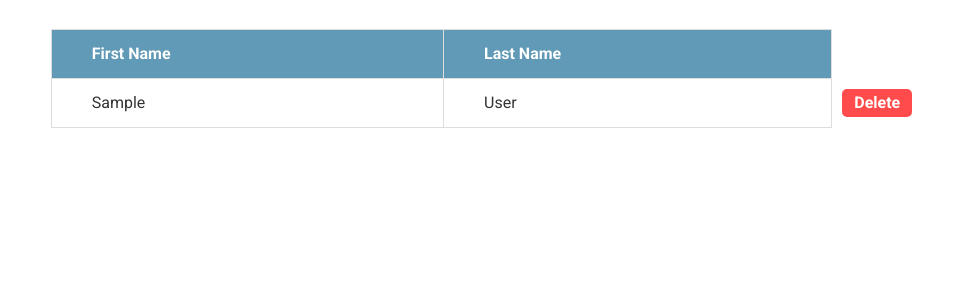
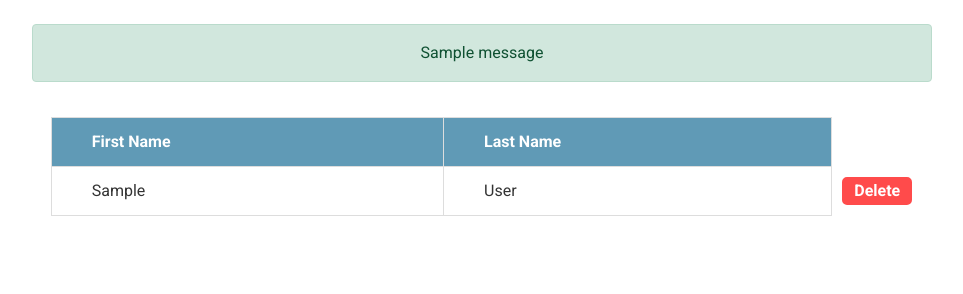
Before and after one commit to leszekgrechowicz/filmWeb, a Django app: page /persons/ in a window 1280 px wide. Shown: the part 110-404 px from the top of the page, without its empty margins (158-1121 px from the left). Run offline with Django 3.2, Linux system fonts and the light colour scheme; tables that the repository leaves empty hold one stand-in row (values such as "Sample post"); one stand-in notice (Sample message) is shown.

Commit message:
Finish delete movie/person functionality and display appopriate notifications

```diff
--- a/filmwebapp/static/css/persons.css
+++ b/filmwebapp/static/css/persons.css
@@ -37,13 +37,13 @@
 }
 
 
-.tooltip {
+.my-tooltip {
     position: relative;
     /*display: inline-block;*/
 
 }
 
-.tooltip .tooltiptext {
+.my-tooltip .my-tooltiptext {
     visibility: hidden;
     width: 120px;
     background-color: #555;
@@ -60,7 +60,7 @@
     transition: opacity 0.3s;
 }
 
-.tooltip .tooltiptext::after {
+.my-tooltip .my-tooltiptext::after {
     content: "";
     position: absolute;
     top: 100%;
@@ -71,7 +71,7 @@
     border-color: #555 transparent transparent transparent;
 }
 
-.tooltip:hover .tooltiptext {
+.my-tooltip:hover .my-tooltiptext {
     visibility: visible;
     opacity: 1;
 }
--- a/filmwebapp/static/css/styles.css
+++ b/filmwebapp/static/css/styles.css
@@ -63,3 +63,12 @@ body {
 .div_del_bttn {
     margin-top: 65px;
 }
+
+.alert {
+    margin: 30px auto 10px;
+    text-align: center;
+    display: flex;
+    justify-content: center;
+    max-width: 900px;
+
+}
--- a/filmwebapp/templates/base.html
+++ b/filmwebapp/templates/base.html
@@ -3,7 +3,8 @@
 <head>
     {% load static %}
     <meta charset="UTF-8">
-
+    <link href="https://cdn.jsdelivr.net/npm/bootstrap@5.1.1/dist/css/bootstrap.min.css" rel="stylesheet"
+          integrity="sha384-F3w7mX95PdgyTmZZMECAngseQB83DfGTowi0iMjiWaeVhAn4FJkqJByhZMI3AhiU" crossorigin="anonymous">
 
     <link rel="preconnect" href="https://fonts.googleapis.com">
     <link rel="preconnect" href="https://fonts.gstatic.com" crossorigin>
@@ -30,6 +31,7 @@
     </div>
 </header>
 <body>
+
 {% block content %}
 {% endblock content %}
 </body>
--- a/filmwebapp/templates/persons.html
+++ b/filmwebapp/templates/persons.html
@@ -3,11 +3,23 @@
 {% block head %}
 {% load static %}
 <link rel="stylesheet" href="{% static 'css/persons.css' %}">
+<link href="https://cdn.jsdelivr.net/npm/bootstrap@5.1.1/dist/css/bootstrap.min.css" rel="stylesheet"
+      integrity="sha384-F3w7mX95PdgyTmZZMECAngseQB83DfGTowi0iMjiWaeVhAn4FJkqJByhZMI3AhiU" crossorigin="anonymous">
 
 {% endblock head %}
 
 {% block content %}
 
+{% if messages %}
+<div class="alert alert-success ">
+    {% for message in messages %}
+    <p>{{ message }}</p><br>
+    {% endfor %}
+
+</div>
+{% endif %}
+
+{% if persons %}
 <table class="table_person">
     <thead>
     <tr>
@@ -18,18 +30,18 @@
     <tbody>
     <tr>
         <td>
-            <div class="tooltip"><a href="{% url 'edit-person' pk=person.id %}">{{ person.first_name }}</a>
-                <span class="tooltiptext">Edit !</span></div>
+            <div class="my-tooltip"><a href="{% url 'edit-person' pk=person.id %}">{{ person.first_name }}</a>
+                <span class="my-tooltiptext">Edit !</span></div>
         </td>
         <td>
 
-            <div class="tooltip"><a href="{% url 'edit-person' pk=person.id %}">{{ person.last_name }}</a>
-                <span class="tooltiptext">Edit !</span></div>
+            <div class="my-tooltip"><a href="{% url 'edit-person' pk=person.id %}">{{ person.last_name }}</a>
+                <span class="my-tooltiptext">Edit !</span></div>
 
 
         </td>
         <td id="last_td" style="width: 40px; border-color: white">
-            <a id="del-bttn-p" href="">Delete</a>
+            <a id="del-bttn-p" href="{% url 'del-person' pk=person.id %}">Delete</a>
         </td>
 
     </tr>
@@ -38,4 +50,6 @@
     {% endfor %}
 </table>
 
+{% endif %}
+
 {% endblock content %}
--- a/filmwebapp/urls.py
+++ b/filmwebapp/urls.py
@@ -11,5 +11,7 @@ urlpatterns = [
     path('add-person/', views.AddPersonView.as_view(), name='add-person'),
     path('add-movie/', views.AddMovieView.as_view(), name='add-movie'),
     path('edit-movie/<int:pk>', views.EditMovieView.as_view(), name='edit-movie'),
+    path('del-person/<int:pk>', views.DeletePerson.as_view(), name='del-person'),
+    path('del-movie/<int:pk>', views.DeleteMovie.as_view(), name='del-movie'),
 
 ]
--- a/filmwebapp/views.py
+++ b/filmwebapp/views.py
@@ -15,6 +15,9 @@ def show_movies(request):
     title = "Movies"
     movies = Movie.objects.all().order_by('-year')
     link = True
+    if not movies:
+        messages.info(request, 'Database is empty, please create some movies.')
+
     return render(request, 'movies.html', {'link': link, 'title': title, 'movies': movies})
 
 
@@ -30,6 +33,8 @@ def movie_details(request, pk):
 def show_persons(request):
     title = "Persons"
     persons = Person.objects.all()
+    if not persons:
+        messages.info(request, 'Database is empty, please create some persons.')
     return render(request, 'persons.html', {'title': title, 'persons': persons})
 
 
@@ -158,3 +163,21 @@ class EditMovieView(TemplateView):
 
         else:
             return render(request, 'editmovie.html', {'title': self.title, 'form': form})
+
+
+class DeletePerson(TemplateView):
+
+    def get(self, request, pk):
+        object_to_delate = Person.objects.get(id=pk)
+        object_to_delate.delete()
+        messages.success(request, f'Person {object_to_delate.first_name} {object_to_delate.last_name} has been deleted.')
+        return redirect(show_persons)
+
+
+class DeleteMovie(TemplateView):
+
+    def get(self, request, pk):
+        object_to_delate = Movie.objects.get(id=pk)
+        object_to_delate.delete()
+        messages.success(request, f'Movie {object_to_delate.title} has been deleted.')
+        return redirect(show_movies)
```
Also changed, not shown: filmWeb/settings.py (+7 -7 lines), filmwebapp/templates/movies.html (+11 -1 lines).
